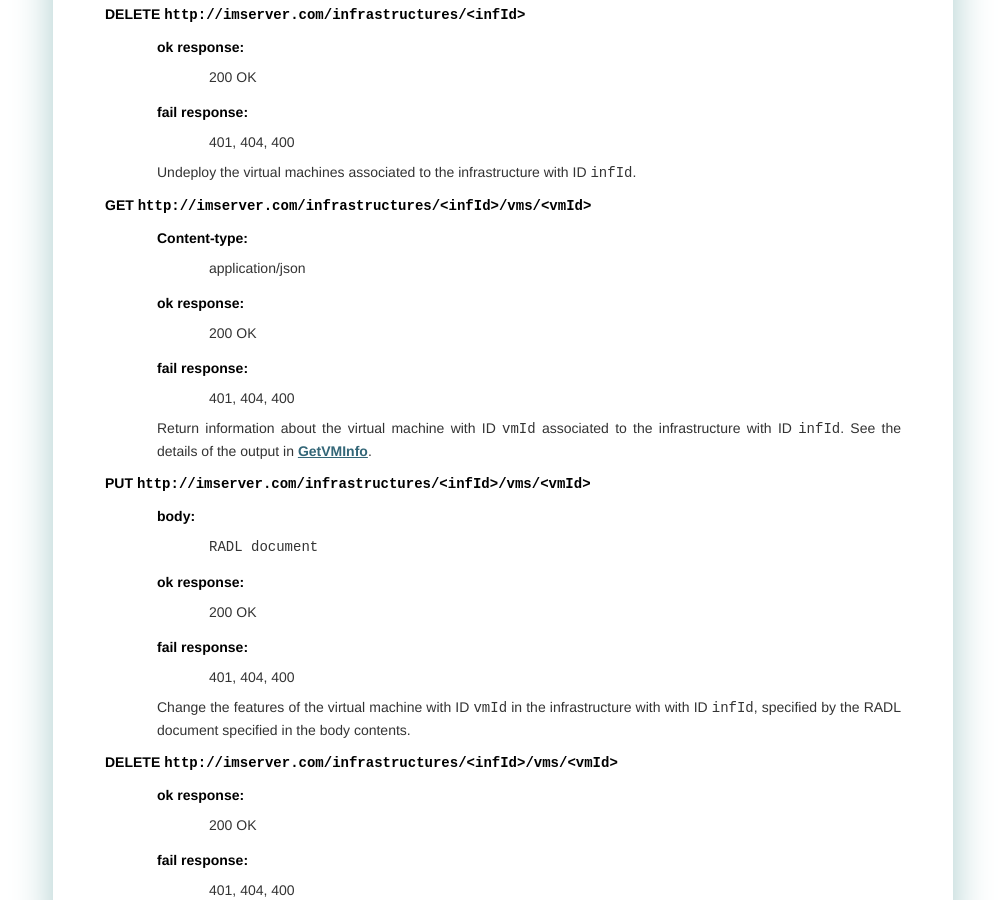
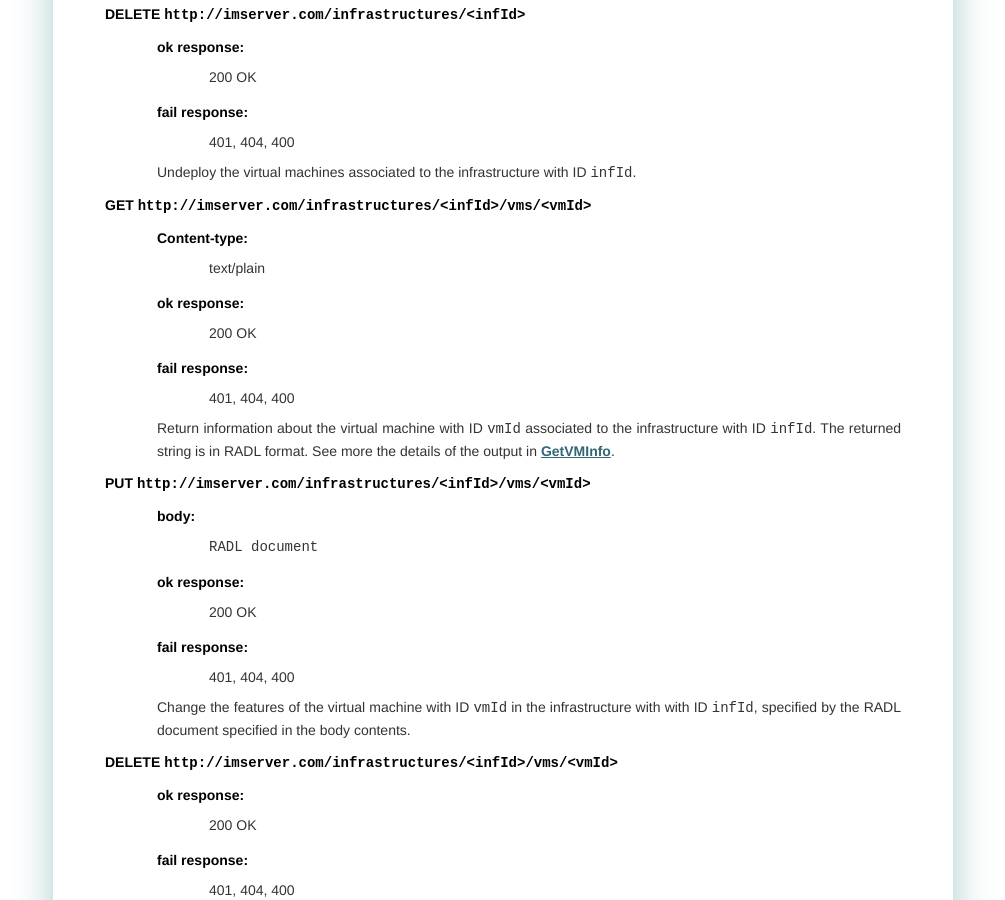
Before and after one commit to grycap/im, a Sphinx documentation site: the page built from doc/source/REST.rst, in a window 1280 px wide and 900 px high, scrolled down 3319 px. Shown: the whole window, without its empty margins (137-1142 px from the left). Built offline with Sphinx 7.4.7, drawn with Linux system fonts in a browser that asks for light colours.

```diff
--- a/doc/source/REST.rst
+++ b/doc/source/REST.rst
@@ -114,13 +114,13 @@
    ``infId``.
 
 GET ``http://imserver.com/infrastructures/<infId>/vms/<vmId>``
-   :Content-type: application/json
+   :Content-type: text/plain
    :ok response: 200 OK
    :fail response: 401, 404, 400
 
    Return information about the virtual machine with ID ``vmId`` associated to
-   the infrastructure with ID ``infId``. See the details of the output in
-   :ref:`GetVMInfo <GetVMInfo-xmlrpc>`.
+   the infrastructure with ID ``infId``. The returned string is in RADL format.
+   See more the details of the output in :ref:`GetVMInfo <GetVMInfo-xmlrpc>`.
 
 PUT ``http://imserver.com/infrastructures/<infId>/vms/<vmId>``
    :body: ``RADL document``
```
Also changed, not shown: 2 other files.
